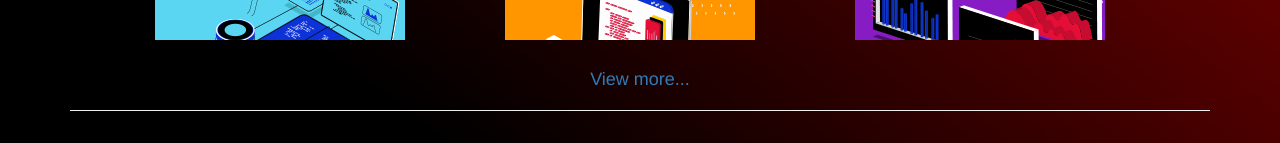
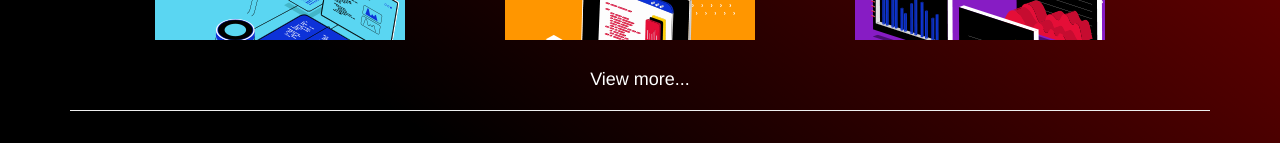
Before and after one commit to inesbenhadjhassine/Bootstrap-checkpoint, a plain HTML site: page checkpoint_16112019_bootstrap/index.html in a window 1280 px wide. Shown: the part 948-1091 px from the top of the page. Drawn offline with nearby package versions, Linux system fonts and the light colour scheme.

Commit message:
Update Style.css

```diff
--- a/checkpoint_16112019_bootstrap/css/Style.css
+++ b/checkpoint_16112019_bootstrap/css/Style.css
@@ -132,7 +132,6 @@ width:250px;
     color: #fff;
     position: relative;
     top: 40%;
-
     text-shadow: 5px 2px rgb(12, 11, 11);
 }
 
@@ -153,3 +152,13 @@ label{
 font-weight: 70;
 color: white;
 }
+
+a{
+    text-decoration:none;
+    color:black;
+}
+h4 {
+
+    color:white;
+
+}
```
